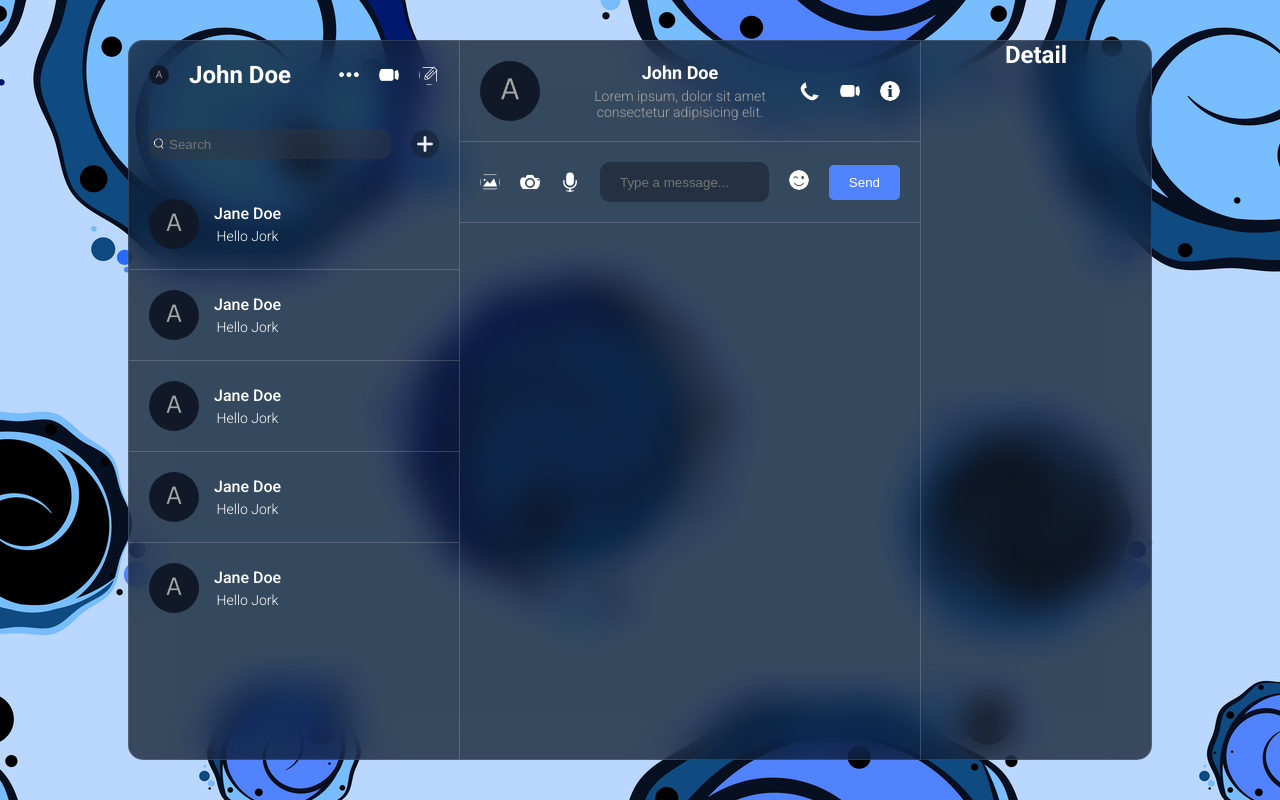
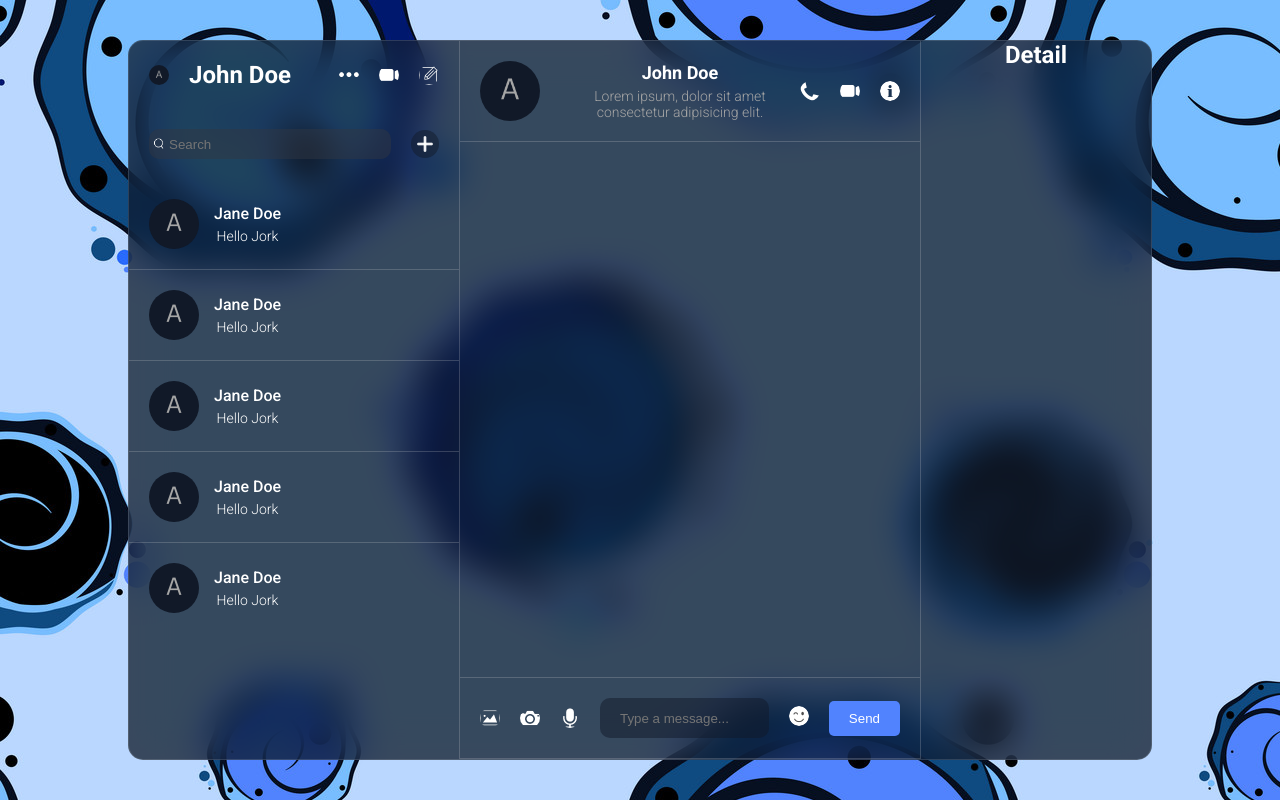
Before and after one commit to MarkiMark01/quickchat_vite_firebase_zustand, a React (Vite) app: page / in a window 1280 px wide. Built offline with nearby package versions, Linux system fonts and the light colour scheme.

Commit message:
updated chat.css

```diff
--- a/src/components/chat/Chat.jsx
+++ b/src/components/chat/Chat.jsx
@@ -50,7 +50,9 @@ const Chat = () => {
             alt="Emoji"
             onClick={() => setOpen((prev) => !prev)}
           />
+          <div className="picker">
           <EmojiPicker open={open} onEmojiClick={handleEmoji} />
+          </div>
         </div>
         <button className="sendButton">Send</button>
       </div>
--- a/src/components/chat/chat.css
+++ b/src/components/chat/chat.css
@@ -1,4 +1,6 @@
 .chat {
+  display: flex;
+  flex-direction: column;
   flex: 4;
   border-left: 1px solid #dddddd35;
   border-right: 1px solid #dddddd35;
@@ -35,13 +37,19 @@
   font-weight: 300;
   color: #a5a5a5;
 }
+.center{
+  padding: 20px;
+  flex: 1;
+}
 .bottom {
   display: flex;
   align-items: center;
   justify-content: center;
   gap: 20px;
   border-bottom: 1px solid #dddddd35;
+  border-top: 1px solid #dddddd35;
   padding: 20px;
+  margin-top: auto;
 }
 .bottomIcons {
   display: flex;
@@ -69,3 +77,11 @@
     border-radius: 5px;
     cursor: pointer;
 }
+.emoji{
+  position: relative;
+}
+.picker{
+position: absolute;
+bottom: 50px;
+left: 0;
+}
```
